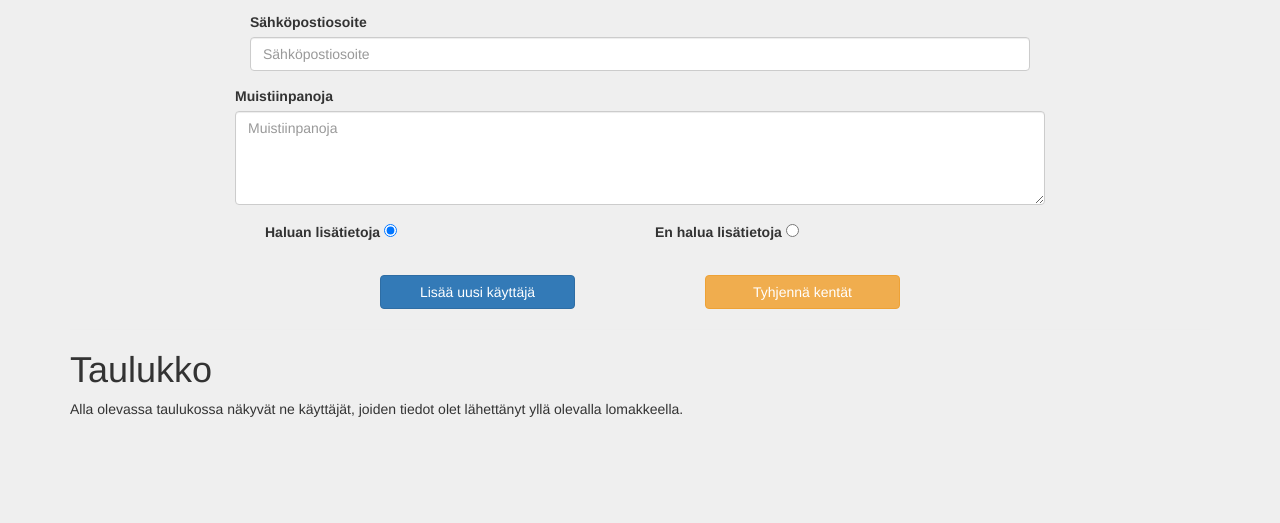
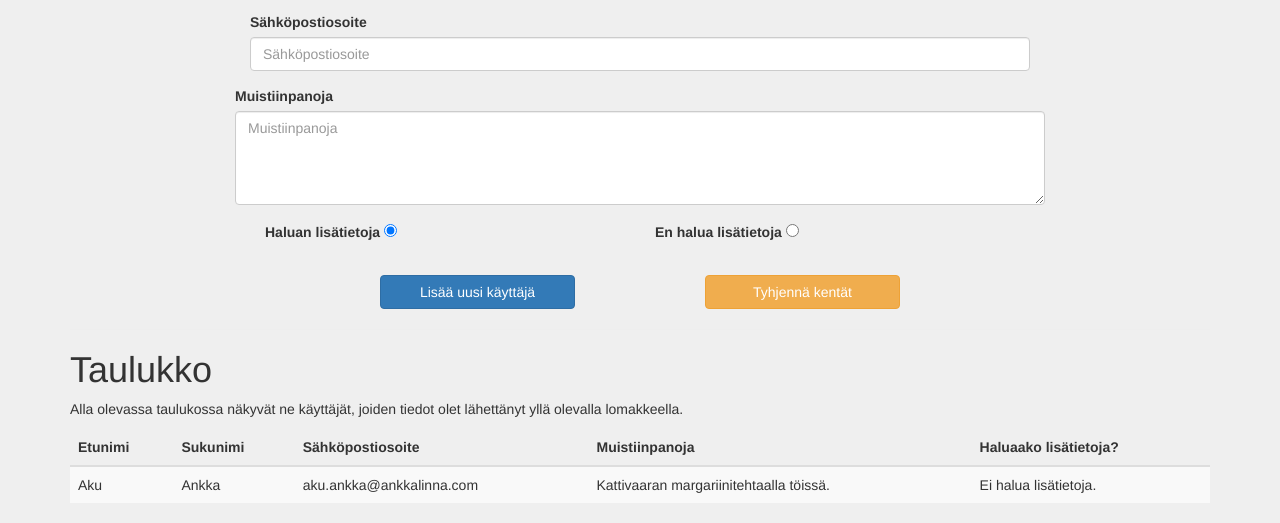
Before and after one commit to ktalaste/nettisivuni, a website: page 12B/tableform.html in a window 1280 px wide. Shown: the part 382-905 px from the top of the page. Before the commit the page ends 811 px from the top, so only its background shows below. Drawn offline with Linux system fonts and the light colour scheme.

Commit message:
Staattinen pohja taulukon sisällölle.

```diff
--- a/12B/tableform.html
+++ b/12B/tableform.html
@@ -69,6 +69,26 @@
     <hr/>
     <h1>Taulukko</h1>
     <p>Alla olevassa taulukossa näkyvät ne käyttäjät, joiden tiedot olet lähettänyt yllä olevalla lomakkeella.</p>
+    <table class="table table-striped">
+      <thead>
+        <tr>
+          <th>Etunimi</th>
+          <th>Sukunimi</th>
+          <th>Sähköpostiosoite</th>
+          <th>Muistiinpanoja</th>
+          <th>Haluaako lisätietoja?</th>
+        </tr>
+      </thead>
+      <tbody>
+        <tr>
+          <td>Aku</td>
+          <td>Ankka</td>
+          <td>aku.ankka@ankkalinna.com</td>
+          <td>Kattivaaran margariinitehtaalla töissä.</td>
+          <td>Ei halua lisätietoja.</td>
+        </tr>
+      </tbody>
+    </table>
   </div>
   <script src="jquery.min.js"></script>
   <script src="bootstrap/dist/js/bootstrap.min.js"></script>
```
